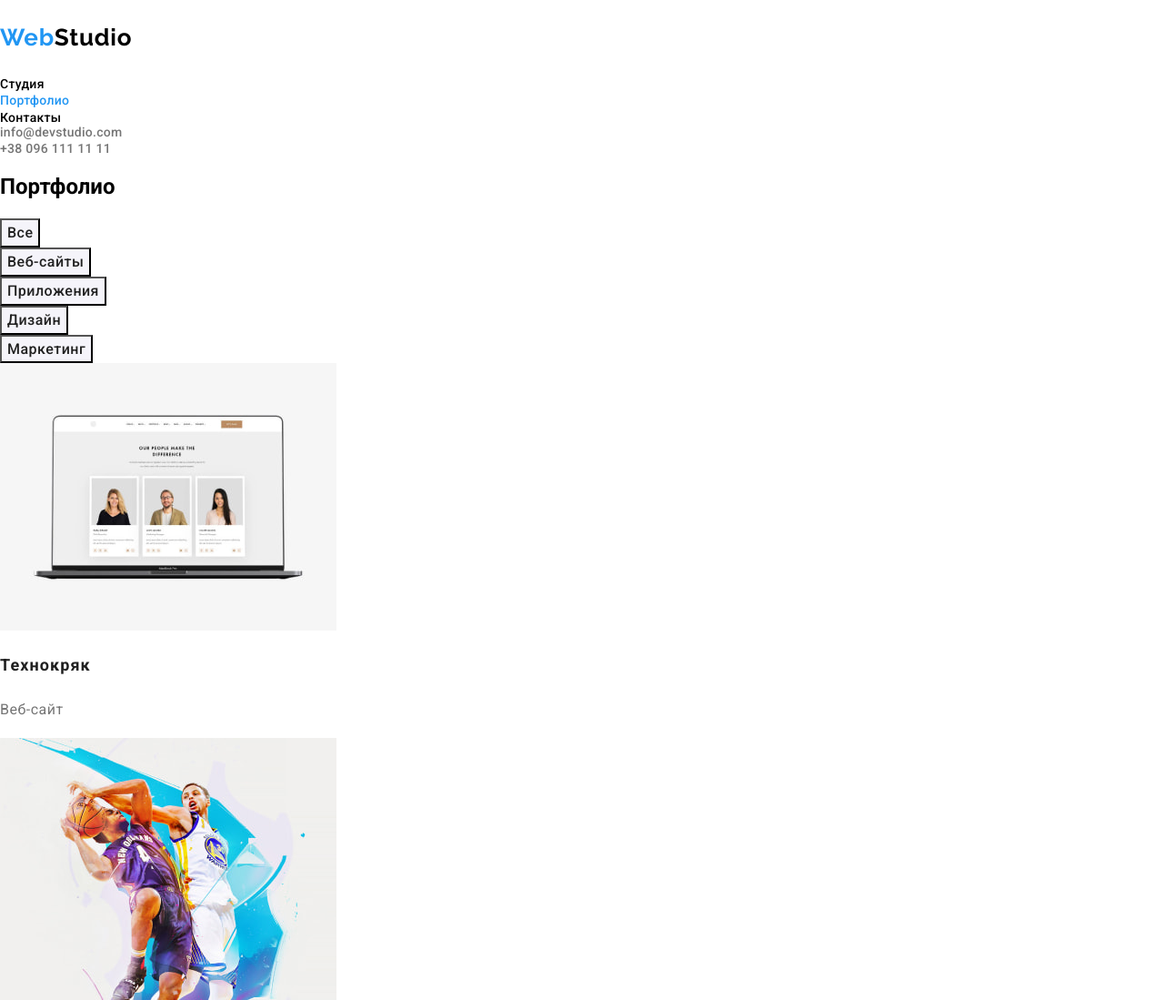
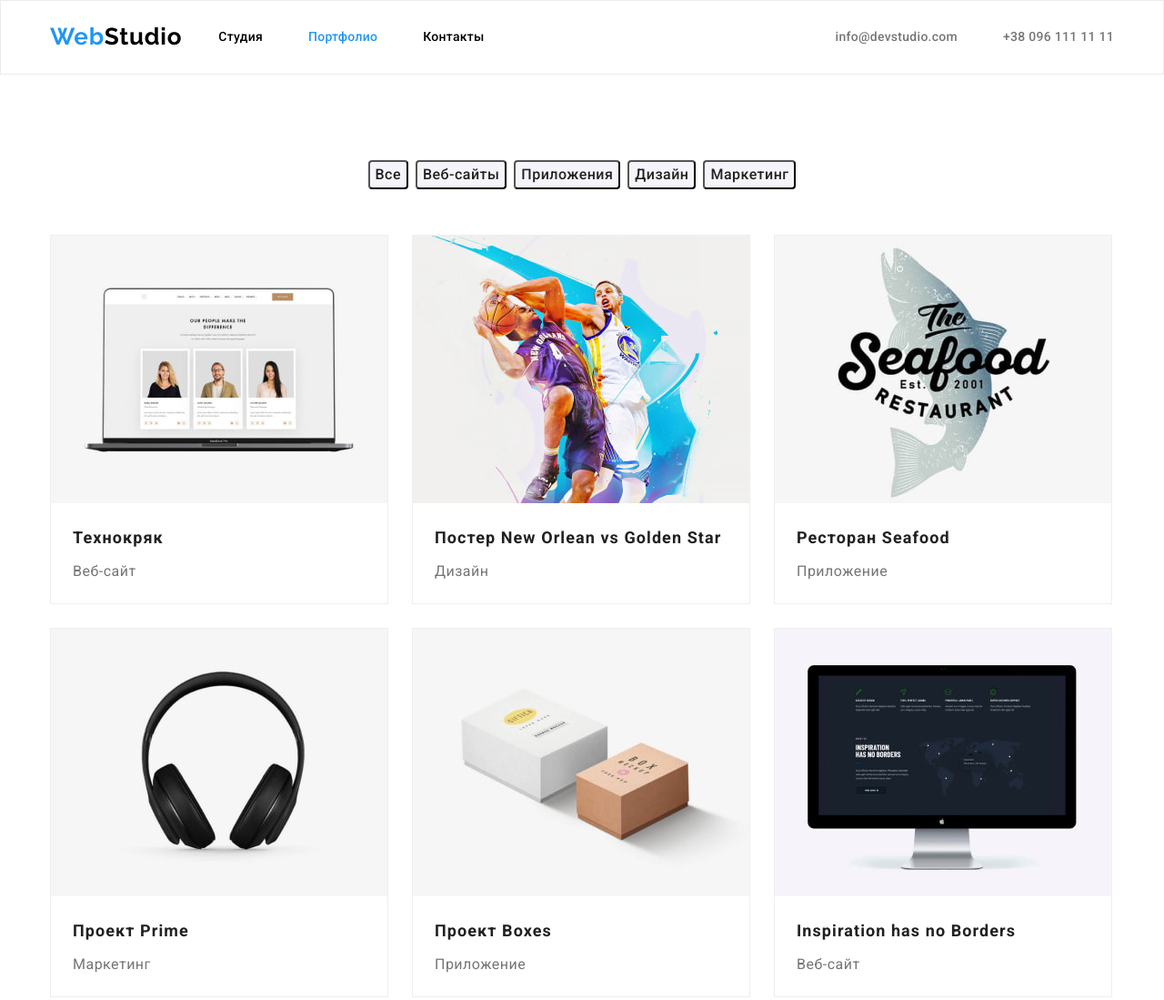
Before and after one commit to GKalenchenko/goit-markup-hw-03, a plain HTML site: page portfolio.html in a window 1280 px wide. Shown: the top 1099 px of the page at 91% size. Drawn offline with nearby package versions, Linux system fonts and the light colour scheme.

Commit message:
Добавляет изменения в исходные файлы

```diff
--- a/css/styles.css
+++ b/css/styles.css
@@ -27,6 +27,15 @@ body {
   color: currentColor;
 }
 
+h1, h2, h3, h4, h5, h6, p {
+  margin: 0;
+  padding: 0%;
+}
+
+img {
+  display: block;
+}
+
 .list {
   padding: 0;
   margin: 0;
@@ -40,14 +49,15 @@ body {
   padding-left: 15px;
   padding-right: 15px;
 
-  outline: 2px solid red;
 }
 
-.no-margin {
-  margin: 0
+.section {
+  padding-top: 94px;
+  padding-bottom: 94px;
 }
 
 /*----------- header section -----------*/
+
 .logo {
   font-family: 'Raleway', sans-serif;
   font-weight: 700;
@@ -57,19 +67,39 @@ body {
   color: var(--default-black);
 }
 
-
 .logo .logo-web {
   color: var(--accent-color);
 }
 
+.site-nav {
+  display: flex;
+  margin-left: 40px;
 
+}
+
+.header-nav {
+  display: flex;
+  align-items: center;
+}
+
+.page-header {
+  border: 1px solid #ECECEC;
+}
+
+.site-nav .item:not(:last-child) {
+  margin-right: 50px;
+}
 
 .nav-pages {
+  display: block;
+  padding-top: 32px;
+  padding-bottom: 32px;
   font-weight: 500;
   font-size: 14px;
   line-height: 1.14;
   letter-spacing: 0.02em;
 }
+
 
 .nav-pages:hover,
 .nav-pages:focus {
@@ -80,12 +110,24 @@ body {
   color: var(--accent-color);
 }
 
-.contact {
+.contact:not(:last-child) {
+  margin-right: 50px;
+}
+
+.contact.link {
+  display: block;
+  padding-top: 32px;
+  padding-bottom: 32px;
   font-weight: 500;
   font-size: 14px;
   line-height: 1.14;
   letter-spacing: 0.02em;
   color: var(--secondary-color);
+}
+
+.contact-list {
+  display: flex;
+  margin-left: auto;
 }
 
 .contact:hover,
@@ -139,14 +181,24 @@ body {
   letter-spacing: 0.03em;
   text-transform: uppercase;
   color: var(--primary-color);
+  margin-bottom: 10px;
 }
 
 .section-description {
   font-size: 14px;
-  line-height: 1.14;
+  line-height: 1.71;
   letter-spacing: 0.03em;
   color: var(--secondary-color);
   margin: 0;
+
+}
+
+.advantage-list {
+  display: flex;
+}
+
+.advantage-list .item:not(:last-child) {
+  margin-right: 30px;
 }
 
 /*----------- what are we doing section ----------- */
@@ -158,6 +210,18 @@ body {
   letter-spacing: 0.03em;
   color: var(--primary-color);
   margin: 0;
+}
+
+.img-list {
+  display: flex;
+}
+
+.img-list .item.item:not(:last-child) {
+  margin-right: 30px;
+}
+
+.section-title {
+  margin-bottom: 50px;
 }
 
 /*-----------our team section -----------*/
@@ -172,6 +236,8 @@ body {
   letter-spacing: 0.03em;
   text-align: center;
   color: var(--primary-color);
+  margin-bottom: 10px;
+  margin-top: 30px;
 }
 
 .section-profession {
@@ -184,6 +250,20 @@ body {
   margin: 0;
 }
 
+.team-list {
+  display: flex;
+}
+
+.team-list .item:not(:last-child) {
+  margin-right: 30px;
+}
+
+.section-team .item {
+  background-color: #FFFFFF;
+  padding-bottom: 30px;
+  border-radius: 0px 0px 4px 4px;
+}
+
 /*----------- footer section -----------*/
 .logo-footer {
   font-family: 'Raleway', sans-serif;
@@ -192,11 +272,15 @@ body {
   line-height: 1.19;
   letter-spacing: 0.03em;
   color: var(--default-white);
-  margin: 0;
+  margin-bottom: 20px;
 }
 
 .web-footer {
   color: var(--accent-color);
+}
+
+.footer .item {
+  margin-bottom: 9px;
 }
 
 .adress-footer {
@@ -224,8 +308,9 @@ body {
   color: var(--accent-color);
 }
 
-footer {
+.footer {
   background-color: var(--background-color);
+  padding: 60px;
 }
 
 /*----------- portfolio section -----------*/
@@ -253,6 +338,10 @@ footer {
   line-height: 2;
   letter-spacing: 0.06em;
   color: var(--primary-color);
+  margin-top: 20px;
+  margin-bottom: 4px;
+  padding-left: 24px;
+  padding-right: 24px;
 }
 
 .projects-title-description {
@@ -260,4 +349,34 @@ footer {
   line-height: 1.87;
   letter-spacing: 0.03em;
   color: var(--secondary-color);
+  padding-bottom: 20px;
+  padding-left: 24px;
+  padding-right: 24px;
 }
+
+.btn-list {
+  display: flex;
+  margin-bottom: 50px;
+  justify-content: center;
+
+}
+
+.btn-list .item:not(:last-child) {
+  margin-right: 8px;
+}
+
+.btn-list button {
+  border-radius: 4px;
+}
+
+.projects-list {
+  display: flex;
+  gap: 26px;
+  flex-wrap: wrap;
+}
+
+.projects-list .item {
+  flex-basis: calc((100% - 30px *2)/3);
+  border: 1px solid #EEEEEE;
+
+}
--- a/portfolio.html
+++ b/portfolio.html
@@ -23,40 +23,43 @@
   </head>
   <body>
     <!-- Шапка сайта -->
-    <header>
-      <nav>
+    <header class="page-header">
+      <div class="container header-nav">
+        <nav class="header-nav">
           <a href="./index.html" class="logo link"
             ><p><span class="logo-web">Web</span>Studio</p></a
           >
-        <ul class="list">
-          <li><a href="./index.html" class="nav-pages link">Студия</a></li>
-          <li>
+          <ul class="list site-nav">
+            <li class="item"><a href="./index.html" class="link nav-pages">Студия</a></li>
+            <li class="item">
               <a href="./portfolio.html" class="nav-pages link header-link-current">Портфолио</a>
             </li>
-          <li><a href="" class="nav-pages link">Контакты</a></li>
+            <li class="item"><a href="" class="nav-pages link">Контакты</a></li>
           </ul>
         </nav>
-      <ul class="contact-list list">
+        <ul class="list contact-list">
           <li class="contact">
             <a href="mailto:info@devstudio.com" class="contact link"> info@devstudio.com</a>
           </li>
-        <li>
+          <li class="contact">
             <a href="tel:+380961111111" class="contact link">+38 096 111 11 11</a>
           </li>
         </ul>
+      </div>
     </header>
     <main>
-      <section>
-        <h1>Портфолио</h1>
-        <ul class="list">
-          <li><button type="button" class="button-filter">Все</button></li>
-          <li><button type="button" class="button-filter">Веб-сайты</button></li>
-          <li><button type="button" class="button-filter">Приложения</button></li>
-          <li><button type="button" class="button-filter">Дизайн</button></li>
-          <li><button type="button" class="button-filter">Маркетинг</button></li>
+      <section class="section">
+        <div class="container">
+          <!-- <h1>Портфолио</h1> -->
+          <ul class="list btn-list">
+            <li class="item"><button type="button" class="button-filter">Все</button></li>
+            <li class="item"><button type="button" class="button-filter">Веб-сайты</button></li>
+            <li class="item"><button type="button" class="button-filter">Приложения</button></li>
+            <li class="item"><button type="button" class="button-filter">Дизайн</button></li>
+            <li class="item"><button type="button" class="button-filter">Маркетинг</button></li>
           </ul>
-        <ul class="list">
-          <li>
+          <ul class="list projects-list">
+            <li class="item">
               <a href="" class="link">
                 <img
                   src="./images/project-crack.jpg"
@@ -68,42 +71,42 @@
                 <p class="projects-title-description">Веб-сайт</p>
               </a>
             </li>
-          <li>
+            <li class="item">
               <a href="" class="link">
                 <img src="./images/no-vs-gs.jpg" alt="Два баскетболиста" width="370" height="294" />
                 <h2 class="projects-title">Постер New Orlean vs Golden Star</h2>
                 <p class="projects-title-description">Дизайн</p>
               </a>
             </li>
-          <li>
+            <li class="item">
               <a href="" class="link">
                 <img src="./images/seafood.jpg" alt="Логотип ресторана" width="370" height="294" />
                 <h2 class="projects-title">Ресторан Seafood</h2>
                 <p class="projects-title-description">Приложение</p>
               </a>
             </li>
-          <li>
+            <li class="item">
               <a href="" class="link">
                 <img src="./images/pr-prime.jpg" alt="Наушники" width="370" height="294" />
                 <h2 class="projects-title">Проект Prime</h2>
                 <p class="projects-title-description">Маркетинг</p>
               </a>
             </li>
-          <li>
+            <li class="item">
               <a href="" class="link">
                 <img src="./images/pr-boxes.jpg" width="370" height="294" alt="Две коробки" />
                 <h2 class="projects-title">Проект Boxes</h2>
                 <p class="projects-title-description">Приложение</p>
               </a>
             </li>
-          <li>
+            <li class="item">
               <a href="" class="link">
                 <img src="./images/no-borders.jpg" alt="Монитор и сайт" width="370" height="294" />
                 <h2 class="projects-title">Inspiration has no Borders</h2>
                 <p class="projects-title-description">Веб-сайт</p>
               </a>
             </li>
-          <li>
+            <li class="item">
               <a href="" class="link">
                 <img
                   src="./images/limit-edit.jpg"
@@ -115,7 +118,7 @@
                 <p class="projects-title-description">Дизайн</p>
               </a>
             </li>
-          <li>
+            <li class="item">
               <a href="" class="link">
                 <img
                   src="./images/pr-lab.jpg"
@@ -127,7 +130,7 @@
                 <p class="projects-title-description">Маркетинг</p>
               </a>
             </li>
-          <li>
+            <li class="item">
               <a href="" class="link">
                 <img src="./images/grw-busnes.jpg" alt="Ноутбук и руки" width="370" height="294" />
                 <h2 class="projects-title">Growing Business</h2>
@@ -135,16 +138,18 @@
               </a>
             </li>
           </ul>
+        </div>
       </section>
     </main>
     <!-- Подвал -->
-    <footer>
+    <footer class="footer">
+      <div class="container">
         <a href="./index.html" class="link"
           ><p class="logo-footer"><span class="web-footer">Web</span>Studio</p></a
         >
         <address>
           <ul class="list">
-          <li>
+            <li class="item">
               <a
                 href="https://goo.gl/maps/yj2S7ksCqKv9v5Dx8"
                 target="_blank"
@@ -153,12 +158,15 @@
                 ><p>г. Киев, пр-т Леси Украинки, 26</p></a
               >
             </li>
-          <li>
+            <li class="item">
               <a href="mailto:info@example.com" class="link contact-footer">info@example.com</a>
             </li>
-          <li><a href="tel:+380991111111" class="link contact-footer">+38 099 111 11 11</a></li>
+            <li class="item">
+              <a href="tel:+380991111111" class="link contact-footer">+38 099 111 11 11</a>
+            </li>
           </ul>
         </address>
+      </div>
     </footer>
   </body>
 </html>
```
Also changed, not shown: index.html (+29 -29 lines). Lines whose indentation alone changed are shown as unchanged.
